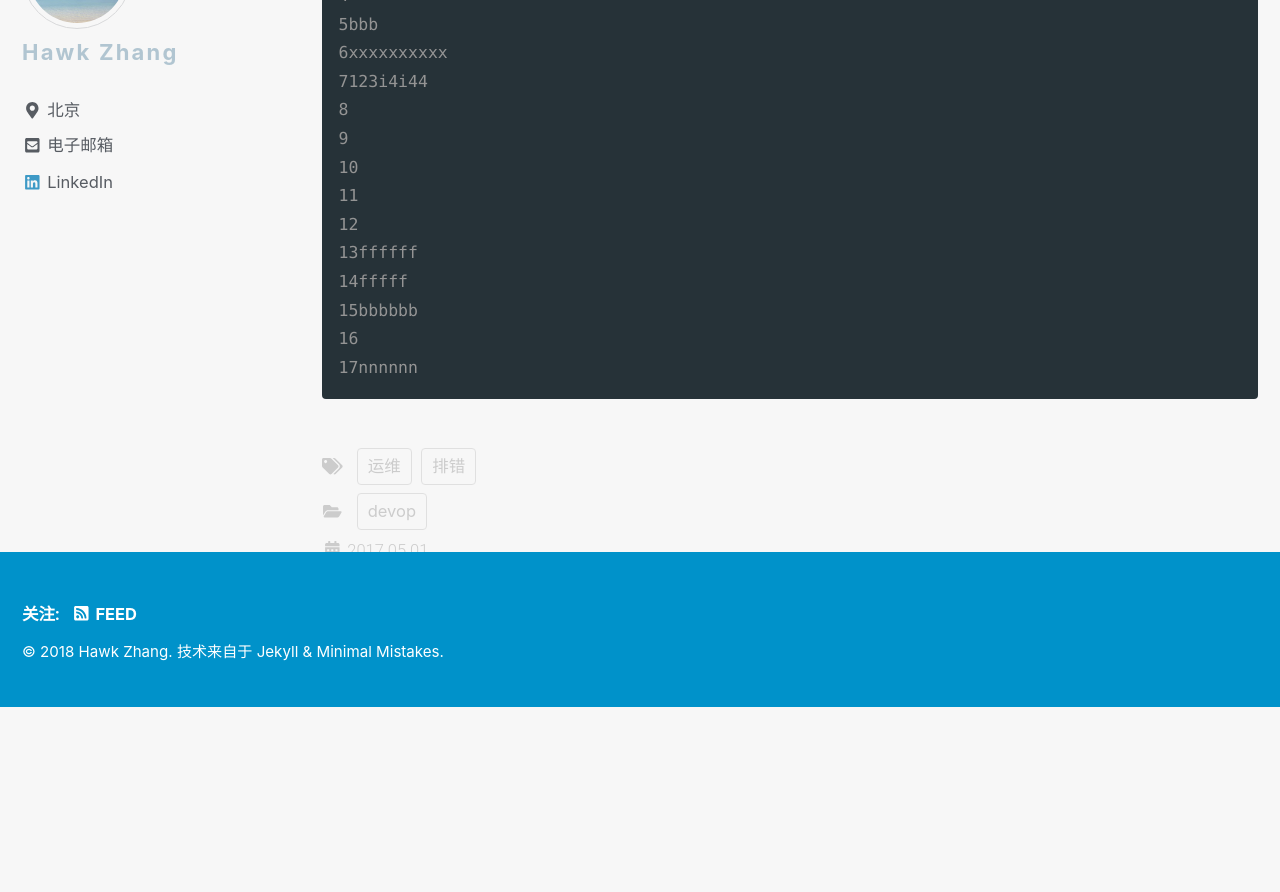
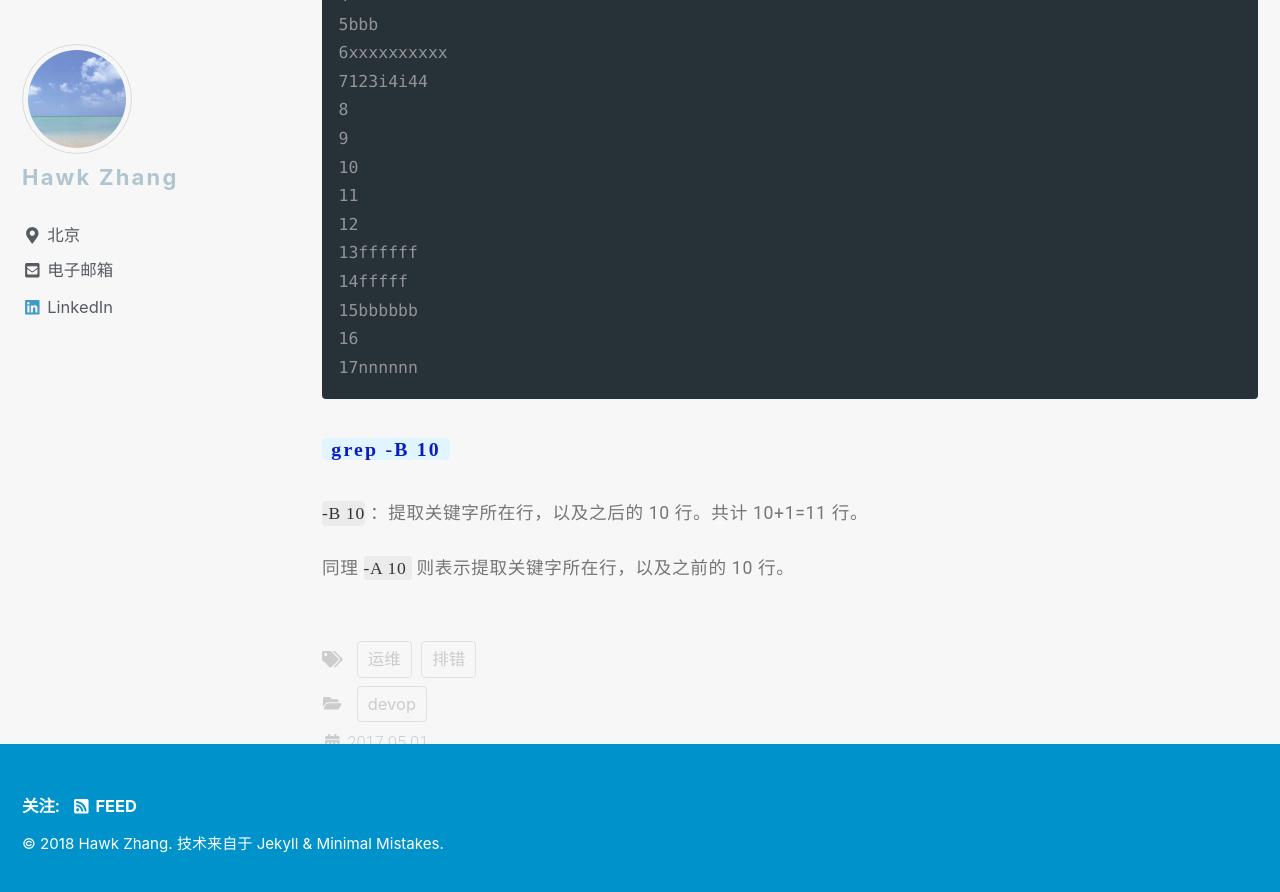
Before and after one commit to narru888/linotes_note, a Jekyll site: the page built from _posts/devop/2017-05-01-troubleshooting.md, in a window 1280 px wide and 900 px high, scrolled down 26065 px. Shown: the top 892 px of the window. Built offline with Jekyll 4.4.1, drawn with Linux system fonts in a browser that asks for light colours; nearby versions of some CDN libraries; a script that is not in the unit is left out; before the commit the page ends 26772 px from its top, so only the background shows below that.

Commit message:
update on 2018-08-24 22:10:01 CST

````diff
--- a/_posts/devop/2017-05-01-troubleshooting.md
+++ b/_posts/devop/2017-05-01-troubleshooting.md
@@ -1149,3 +1149,10 @@ $ cat test
 16
 17nnnnnn
 ```
+
+
+##### `grep  -B 10`
+
+`-B 10` ：提取关键字所在行，以及之后的 10 行。共计 10+1=11 行。
+
+同理 `-A 10 ` 则表示提取关键字所在行，以及之前的 10 行。
````
